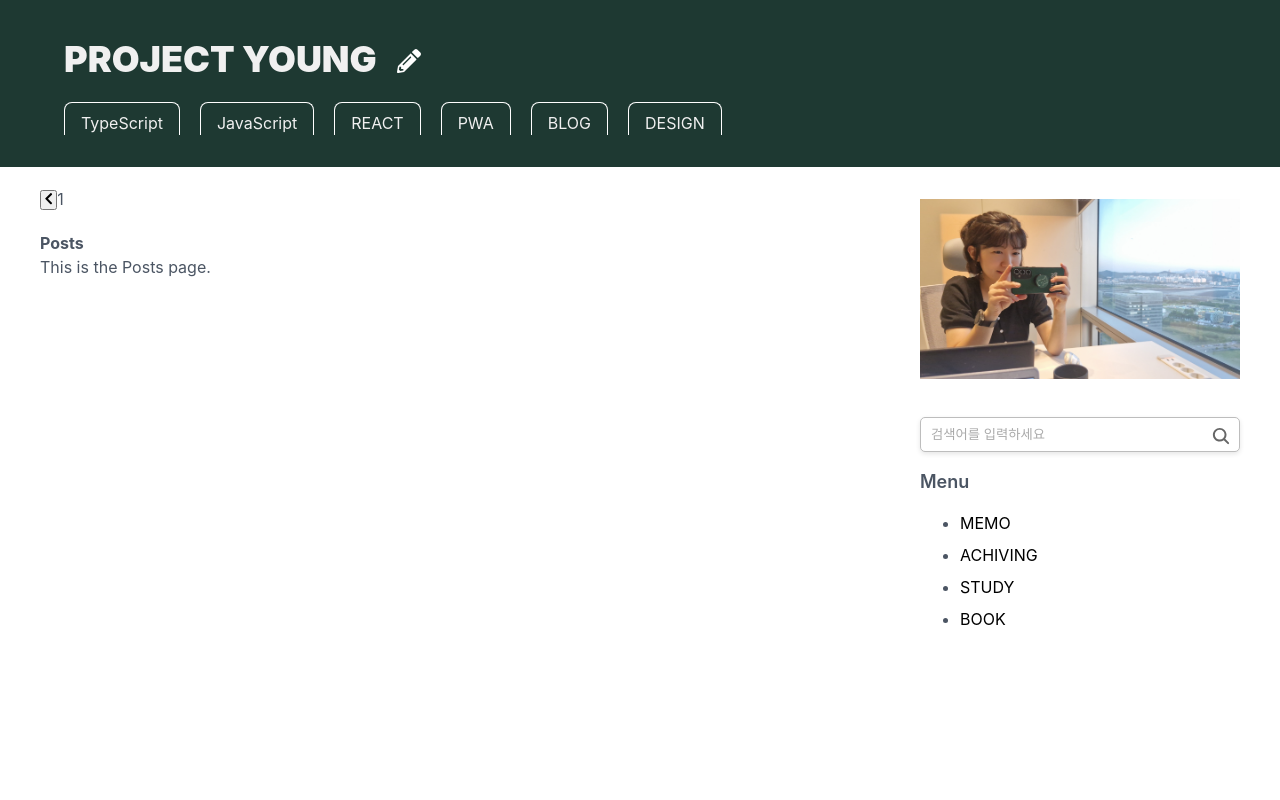
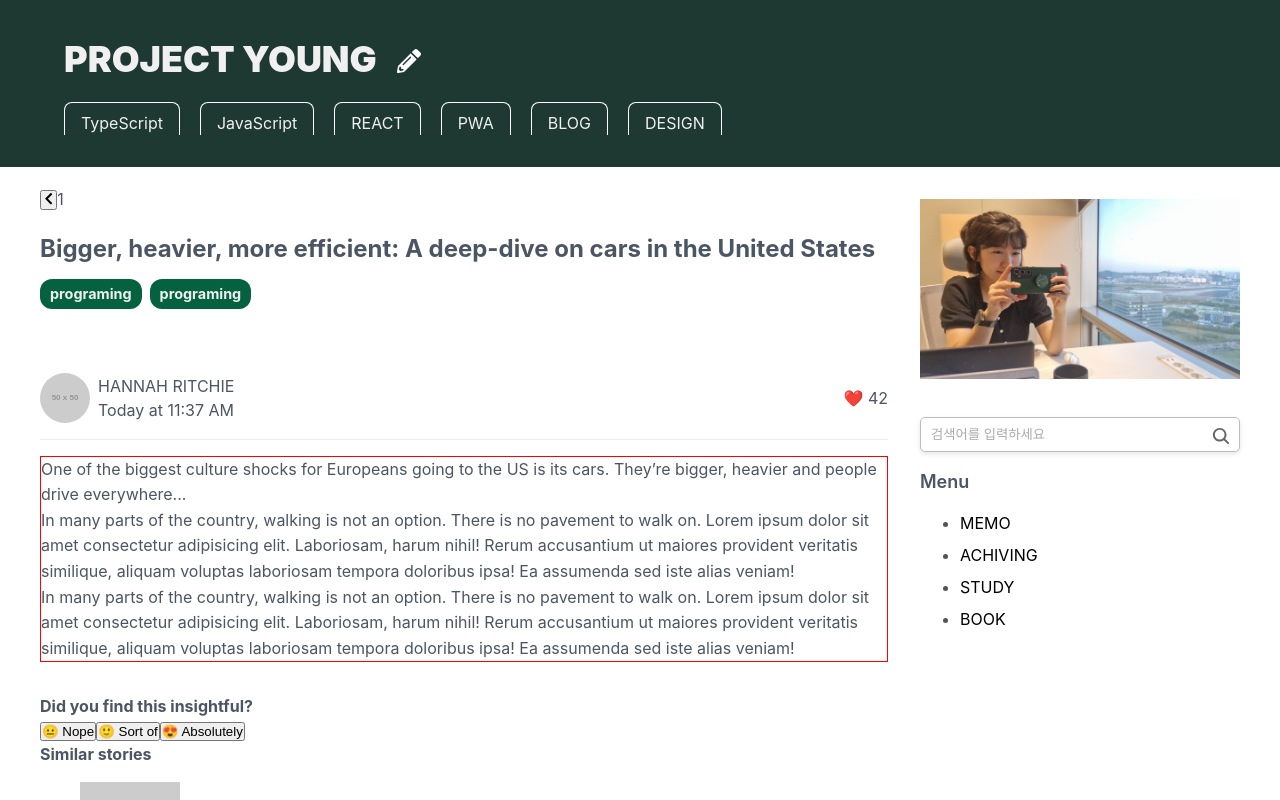
Before and after one commit to J-SoYoung/project_young, a React (Vite) app: page /posts/1 in a window 1280 px wide. Shown: the top 800 px of the page. Built offline with nearby package versions, Linux system fonts and the light colour scheme.

Commit message:
[UI] Post컴포넌트 UI생성

```diff
--- a/src/pages/posts/Posts.tsx
+++ b/src/pages/posts/Posts.tsx
@@ -1,8 +1,83 @@
+import styles from "./styles/posts.module.css";
+
 export const Posts = () => {
   return (
-    <div>
-      <h1>Posts</h1>
-      <p>This is the Posts page.</p>
-    </div>
+    <main className={styles.postDetailContainer}>
+      <h1 className={styles.postTitle}>
+        Bigger, heavier, more efficient: A deep-dive on cars in the United
+        States
+      </h1>
+
+      {/* 태그 */}
+      <div className={styles.postTags}>
+        <span className={styles.tag}>programing</span>
+        <span className={styles.tag}>programing</span>
+      </div>
+
+      {/* 작성자, 날짜, 좋아요 */}
+      <div className={styles.postMeta}>
+        <div className={styles.authorInfo}>
+          <img
+            src="https://placehold.co/50x50"
+            alt="Author"
+            className={styles.authorAvatar}
+          />
+          <div>
+            <span className={styles.authorName}>HANNAH RITCHIE</span>
+            <span className={styles.postDate}>Today at 11:37 AM</span>
+          </div>
+        </div>
+        <span className={styles.postLikeCount}>❤️ 42</span>
+      </div>
+
+      {/* 글 내용 */}
+      <article className={styles.postContent}>
+        <p>
+          One of the biggest culture shocks for Europeans going to the US is its
+          cars. They’re bigger, heavier and people drive everywhere...
+        </p>
+        <p>
+          In many parts of the country, walking is not an option. There is no
+          pavement to walk on. Lorem ipsum dolor sit amet consectetur
+          adipisicing elit. Laboriosam, harum nihil! Rerum accusantium ut
+          maiores provident veritatis similique, aliquam voluptas laboriosam
+          tempora doloribus ipsa! Ea assumenda sed iste alias veniam!
+        </p>
+        <p>
+          In many parts of the country, walking is not an option. There is no
+          pavement to walk on. Lorem ipsum dolor sit amet consectetur
+          adipisicing elit. Laboriosam, harum nihil! Rerum accusantium ut
+          maiores provident veritatis similique, aliquam voluptas laboriosam
+          tempora doloribus ipsa! Ea assumenda sed iste alias veniam!
+        </p>
+      </article>
+
+      {/* 좋아요 버튼 */}
+      <section className={styles.insightSection}>
+        <h4>Did you find this insightful?</h4>
+        <div className={styles.feedbackButtons}>
+          <button>😐 Nope</button>
+          <button>🙂 Sort of</button>
+          <button>😍 Absolutely</button>
+        </div>
+      </section>
+
+      {/* 비슷한 글 */}
+      <section className={styles.similarStories}>
+        <h3>Similar stories</h3>
+        <ul className={styles.storyList}>
+          {[1, 2, 3].map((post) => {
+            return (
+              <li className={styles.storyItem} key={post}>
+                <img src="https://placehold.co/100x100" alt="Story 1" />
+                <p className={styles.storyTitle}>
+                  {post} = Google announces ChatGPT rival Bard...
+                </p>
+              </li>
+            );
+          })}
+        </ul>
+      </section>
+    </main>
   );
 };
--- /dev/null
+++ b/src/pages/posts/styles/posts.module.css
@@ -0,0 +1,55 @@
+.postTitle {
+  font-size: var(--font-size-Main-tablet);
+  font-weight: 700;
+  margin-bottom: 0.75rem;
+}
+
+/* 태그 */
+.postTags {
+  display: flex;
+  gap: 0.5rem;
+  margin-bottom: 1rem;
+}
+.tag {
+  padding: 4px 10px;
+  box-sizing: border-box;
+  border-radius: 12px;
+  font-size: var(--font-size-small);
+  font-weight: var(--weight-bold);
+  background: var(--color-secondary);
+  color: var(--color-white);
+}
+
+/* 작성자, 날짜, 좋아요 */
+.postMeta {
+  display: flex;
+  justify-content: space-between;
+  align-items: center;
+  padding: 3rem 0 1rem 0;
+  box-sizing: border-box;
+  margin-bottom: 1rem;
+  border-bottom: 1px solid #eee;
+}
+.authorInfo {
+  display: flex;
+  justify-content: flex-start;
+  align-items: center;
+}
+.authorAvatar {
+  width: 50px;
+  height: 50px;
+  margin-right: 0.5rem;
+  border-radius: 50%;
+}
+.authorInfo > div {
+  display: flex;
+  flex-direction: column;
+}
+
+/* 글 내용 */
+.postContent {
+  border: 1px solid red;
+  line-height: var(--line-height-posts);
+  font-size: var(--font-size-base);
+  margin-bottom: 2rem;
+}
```
